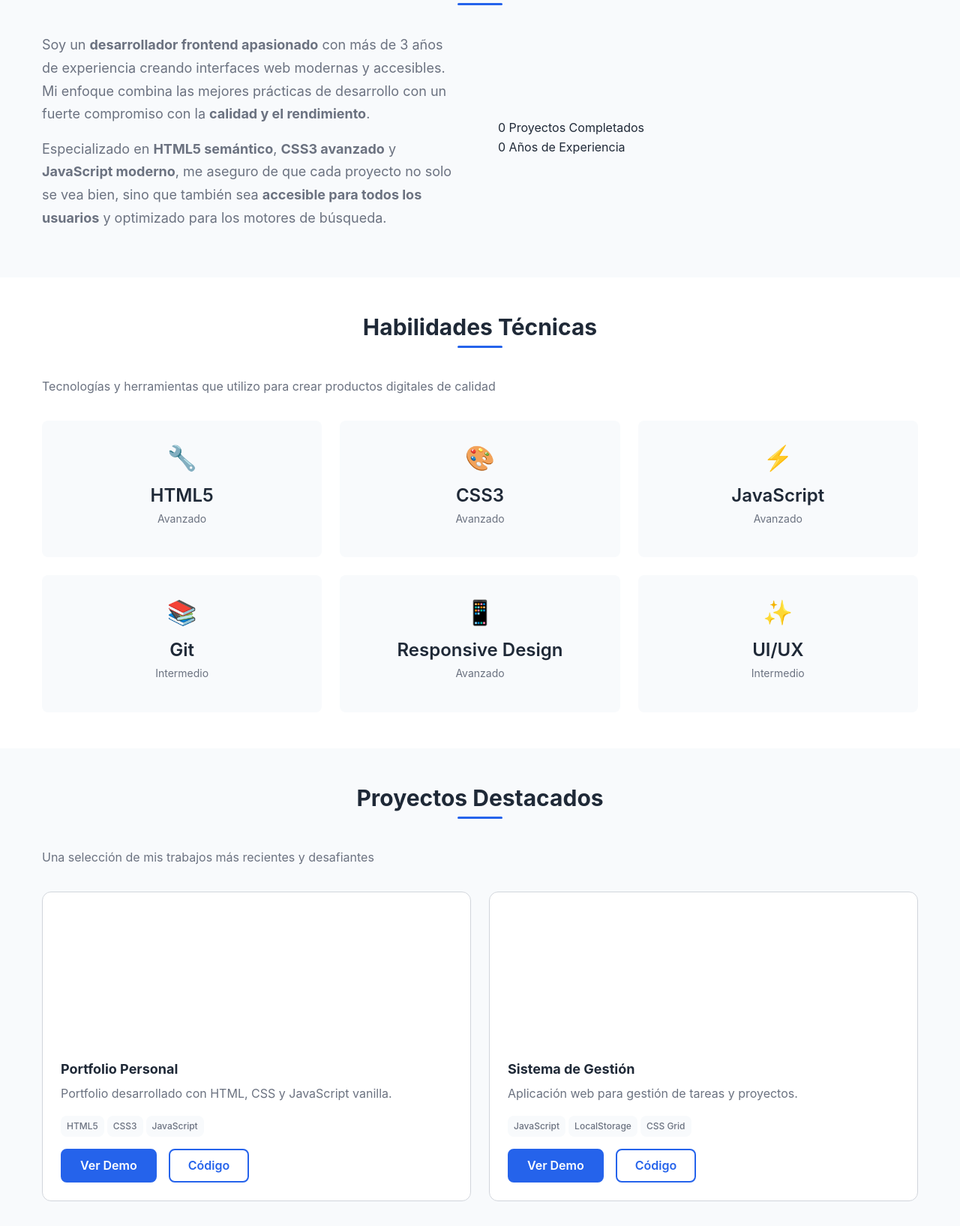
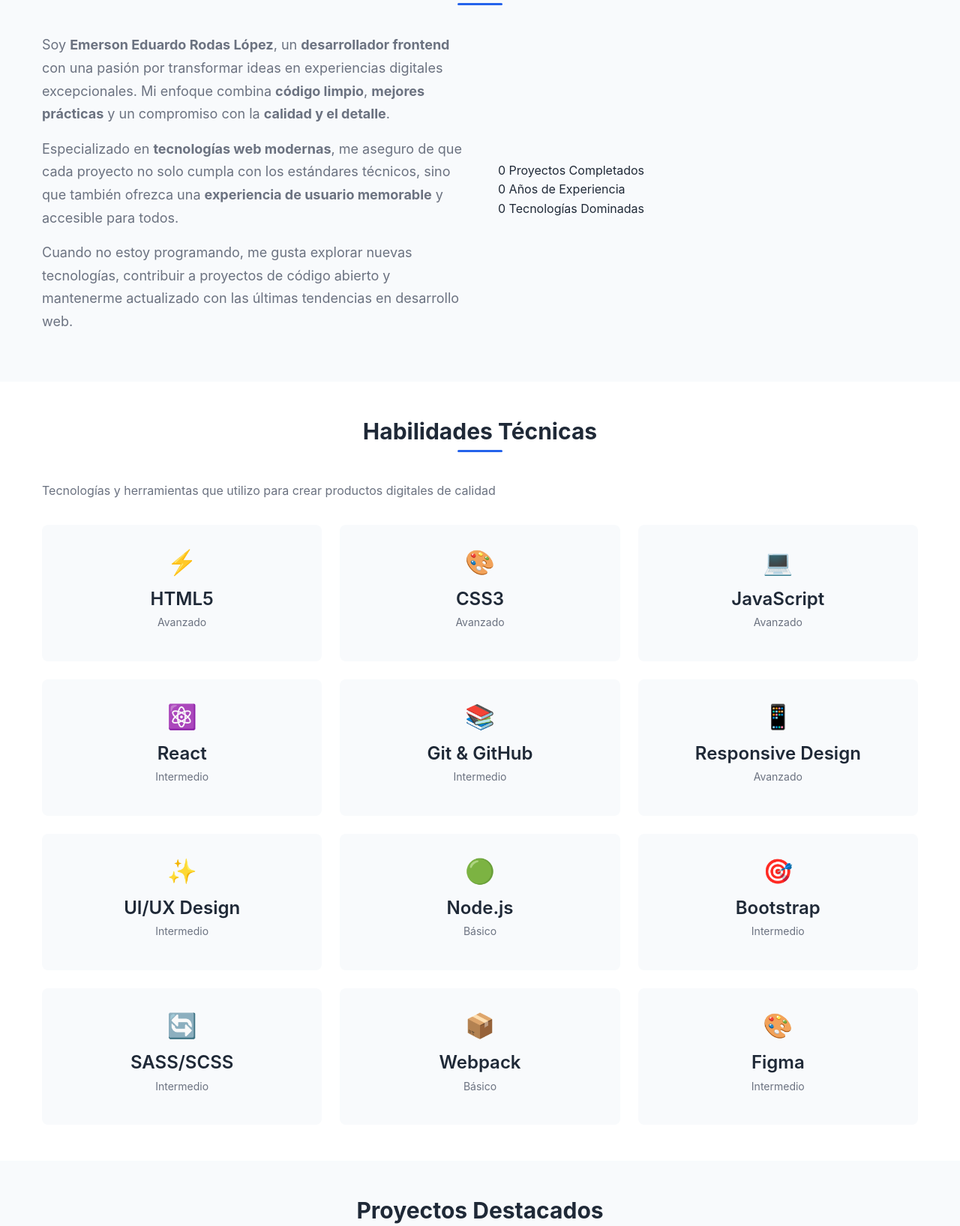
Before and after one commit to EmersonRodas9029/Portafolio_web, a website built with webpack: page index.html in a window 1280 px wide. Shown: the part 997-2632 px from the top of the page at 75% size. Built offline with nearby package versions, Linux system fonts and the light colour scheme; files whose address does not match are found by name.

Commit message:
feat: personalize content with Emerson Rodas information
- Updated all personal information (name, descriptions, social links)
- Customized skills and projects with real data
- Updated SEO meta tags and structured data
- Modified project descriptions and technologies
- Added personal touch to about section"

```diff
--- a/index.html
+++ b/index.html
@@ -5,48 +5,48 @@
   <meta name="viewport" content="width=device-width, initial-scale=1.0">
 
   <!-- Meta Tags SEO Básicos -->
-  <title>Juan Pérez - Desarrollador Frontend | Portfolio Profesional</title>
-  <meta name="description" content="Portfolio de Juan Pérez - Desarrollador Frontend especializado en HTML, CSS y JavaScript. Creo experiencias web excepcionales, accesibles y de alto rendimiento.">
-  <meta name="keywords" content="desarrollador frontend, portfolio, HTML, CSS, JavaScript, React, desarrollo web, accesibilidad web">
-  <meta name="author" content="Juan Pérez">
+  <title>Emerson Eduardo Rodas López - Desarrollador Frontend | Portfolio Profesional</title>
+  <meta name="description" content="Portfolio de Emerson Rodas - Desarrollador Frontend especializado en HTML, CSS y JavaScript. Creo experiencias web excepcionales, accesibles y de alto rendimiento.">
+  <meta name="keywords" content="desarrollador frontend, portfolio, HTML, CSS, JavaScript, React, desarrollo web, accesibilidad web, Emerson Rodas">
+  <meta name="author" content="Emerson Eduardo Rodas López">
   <meta name="robots" content="index, follow, max-snippet:150, max-image-preview:large">
 
   <!-- Canonical URL -->
-  <link rel="canonical" href="https://juanperez.dev">
+  <link rel="canonical" href="https://emersonrodas.dev">
 
   <!-- Open Graph / Facebook -->
   <meta property="og:type" content="website">
-  <meta property="og:url" content="https://juanperez.dev/">
-  <meta property="og:title" content="Juan Pérez - Desarrollador Frontend | Portfolio Profesional">
-  <meta property="og:description" content="Portfolio de Juan Pérez - Desarrollador Frontend especializado en HTML, CSS y JavaScript.">
-  <meta property="og:image" content="https://juanperez.dev/img/og-image.jpg">
+  <meta property="og:url" content="https://emersonrodas.dev/">
+  <meta property="og:title" content="Emerson Eduardo Rodas López - Desarrollador Frontend | Portfolio Profesional">
+  <meta property="og:description" content="Portfolio de Emerson Rodas - Desarrollador Frontend especializado en HTML, CSS y JavaScript.">
+  <meta property="og:image" content="https://emersonrodas.dev/img/og-image.jpg">
   <meta property="og:image:width" content="1200">
   <meta property="og:image:height" content="630">
   <meta property="og:locale" content="es_ES">
 
   <!-- Twitter -->
   <meta property="twitter:card" content="summary_large_image">
-  <meta property="twitter:url" content="https://juanperez.dev/">
-  <meta property="twitter:title" content="Juan Pérez - Desarrollador Frontend | Portfolio Profesional">
-  <meta property="twitter:description" content="Portfolio de Juan Pérez - Desarrollador Frontend especializado en HTML, CSS y JavaScript.">
-  <meta property="twitter:image" content="https://juanperez.dev/img/twitter-image.jpg">
+  <meta property="twitter:url" content="https://emersonrodas.dev/">
+  <meta property="twitter:title" content="Emerson Eduardo Rodas López - Desarrollador Frontend | Portfolio Profesional">
+  <meta property="twitter:description" content="Portfolio de Emerson Rodas - Desarrollador Frontend especializado en HTML, CSS y JavaScript.">
+  <meta property="twitter:image" content="https://emersonrodas.dev/img/twitter-image.jpg">
 
   <!-- Schema.org structured data -->
   <script type="application/ld+json">
     {
       "@context": "https://schema.org",
       "@type": "Person",
-      "name": "Juan Pérez",
+      "name": "Emerson Eduardo Rodas López",
       "jobTitle": "Desarrollador Frontend",
-      "url": "https://juanperez.dev",
+      "url": "https://emersonrodas.dev",
       "sameAs": [
-        "https://github.com/juanperez",
-        "https://linkedin.com/in/juanperez",
-        "https://twitter.com/juanperez"
+        "https://github.com/emersonrodas",
+        "https://linkedin.com/in/emersonrodas",
+        "https://twitter.com/emersonrodas"
       ],
       "knowsAbout": ["HTML5", "CSS3", "JavaScript", "React", "Accesibilidad Web", "SEO"],
       "description": "Desarrollador Frontend especializado en crear experiencias web excepcionales.",
-      "image": "https://juanperez.dev/img/profile.webp"
+      "image": "https://emersonrodas.dev/img/profile.webp"
     }
   </script>
 
@@ -84,8 +84,8 @@
 <header class="header" role="banner">
   <nav class="nav" role="navigation" aria-label="Navegación principal">
     <div class="nav__brand">
-      <a href="#inicio" class="nav__logo" aria-label="Juan Pérez - Inicio">
-        <strong>JP</strong>
+      <a href="#inicio" class="nav__logo" aria-label="Emerson Rodas - Inicio">
+        <strong>ER</strong>
       </a>
     </div>
 
@@ -126,11 +126,11 @@
     <div class="container">
       <div class="hero__content">
         <h1 id="hero-title" class="hero__title">
-          Hola, soy <span class="hero__name text-gradient">Juan Pérez</span>
+          Hola, soy <span class="hero__name text-gradient">Emerson Rodas</span>
         </h1>
         <p class="hero__description">
-          <strong>Desarrollador Frontend</strong> especializado en crear experiencias web
-          <strong>accesibles</strong>, <strong>rápidas</strong> y <strong>excepcionales</strong>
+          <strong>Desarrollador Frontend</strong> apasionado por crear experiencias web
+          <strong>innovadoras</strong>, <strong>accesibles</strong> y de <strong>alto rendimiento</strong>
         </p>
         <div class="hero__buttons">
           <a href="#proyectos" class="btn btn--primary">
@@ -146,7 +146,7 @@
       <div class="hero__image">
         <img
           src="img/profile.webp"
-          alt="Juan Pérez - Desarrollador Frontend sonriendo"
+          alt="Emerson Eduardo Rodas López - Desarrollador Frontend"
           width="400"
           height="400"
           loading="eager"
@@ -162,25 +162,34 @@
       <div class="about__content">
         <div class="about__text">
           <p>
-            Soy un <strong>desarrollador frontend apasionado</strong> con más de 3 años de experiencia
-            creando interfaces web modernas y accesibles. Mi enfoque combina las mejores prácticas
-            de desarrollo con un fuerte compromiso con la <strong>calidad y el rendimiento</strong>.
+            Soy <strong>Emerson Eduardo Rodas López</strong>, un <strong>desarrollador frontend</strong>
+            con una pasión por transformar ideas en experiencias digitales excepcionales.
+            Mi enfoque combina <strong>código limpio</strong>, <strong>mejores prácticas</strong>
+            y un compromiso con la <strong>calidad y el detalle</strong>.
           </p>
           <p>
-            Especializado en <strong>HTML5 semántico</strong>, <strong>CSS3 avanzado</strong> y
-            <strong>JavaScript moderno</strong>, me aseguro de que cada proyecto no solo se vea bien,
-            sino que también sea <strong>accesible para todos los usuarios</strong> y optimizado
-            para los motores de búsqueda.
+            Especializado en <strong>tecnologías web modernas</strong>, me aseguro de que cada
+            proyecto no solo cumpla con los estándares técnicos, sino que también
+            ofrezca una <strong>experiencia de usuario memorable</strong> y accesible para todos.
+          </p>
+          <p>
+            Cuando no estoy programando, me gusta explorar nuevas tecnologías,
+            contribuir a proyectos de código abierto y mantenerme actualizado
+            con las últimas tendencias en desarrollo web.
           </p>
         </div>
         <div class="about__stats">
           <div class="stat-card">
-            <span class="stat-number" data-count="50">0</span>
+            <span class="stat-number" data-count="15">0</span>
             <span class="stat-label">Proyectos Completados</span>
           </div>
           <div class="stat-card">
-            <span class="stat-number" data-count="3">0</span>
+            <span class="stat-number" data-count="2">0</span>
             <span class="stat-label">Años de Experiencia</span>
+          </div>
+          <div class="stat-card">
+            <span class="stat-number" data-count="10">0</span>
+            <span class="stat-label">Tecnologías Dominadas</span>
           </div>
         </div>
       </div>
@@ -270,11 +279,9 @@
           <span class="form__error-message" id="message-error" role="alert" aria-live="polite"></span>
         </div>
 
-        <button type="submit" class="btn btn--primary btn--submit">
+        <button type="submit" class="btn btn--primary">
           <span class="btn__text">Enviar Mensaje</span>
           <span class="btn__loading" aria-hidden="true">Enviando...</span>
-          <span class="btn__success" aria-hidden="true">¡Enviado!</span>
-          <span class="btn__error" aria-hidden="true">Error</span>
         </button>
       </form>
     </div>
@@ -285,18 +292,18 @@
 <footer class="footer" role="contentinfo">
   <div class="container">
     <div class="footer__content">
-      <p>&copy; 2024 <strong>Juan Pérez</strong>. Todos los derechos reservados.</p>
+      <p>&copy; 2025 <strong>Emerson Eduardo Rodas López</strong>. Todos los derechos reservados.</p>
 
       <div class="footer__social">
         <p class="sr-only">Redes sociales</p>
         <div class="social-links" role="list">
-          <a href="https://github.com/juanperez" class="social-link" target="_blank" rel="noopener noreferrer" aria-label="GitHub (se abre en nueva ventana)">
+          <a href="https://github.com/EmersonRodas9029/" class="social-link" target="_blank" rel="noopener noreferrer" aria-label="GitHub (se abre en nueva ventana)">
             <span class="social-icon" aria-hidden="true">🐙</span>
           </a>
-          <a href="https://linkedin.com/in/juanperez" class="social-link" target="_blank" rel="noopener noreferrer" aria-label="LinkedIn (se abre en nueva ventana)">
+          <a href="https://linkedin.com/in/emersonrodas" class="social-link" target="_blank" rel="noopener noreferrer" aria-label="LinkedIn (se abre en nueva ventana)">
             <span class="social-icon" aria-hidden="true">💼</span>
           </a>
-          <a href="https://twitter.com/juanperez" class="social-link" target="_blank" rel="noopener noreferrer" aria-label="Twitter (se abre en nueva ventana)">
+          <a href="https://twitter.com/emersonrodas" class="social-link" target="_blank" rel="noopener noreferrer" aria-label="Twitter (se abre en nueva ventana)">
             <span class="social-icon" aria-hidden="true">🐦</span>
           </a>
         </div>
--- a/js/main.js
+++ b/js/main.js
@@ -21,7 +21,7 @@ class PortfolioApp {
     // Configurar event listeners globales
     this.setupGlobalEvents();
 
-    console.log('🚀 Portfolio app initialized');
+    console.log('🚀 Portfolio app initialized - Emerson Rodas');
   }
 
   initializeModules() {
@@ -53,14 +53,19 @@ class PortfolioApp {
 
   async loadSkills() {
     try {
-      // Datos de ejemplo - luego podemos mover a un archivo JSON
       const skills = [
-        { name: 'HTML5', level: 'Avanzado', icon: '🔧', category: 'frontend' },
+        { name: 'HTML5', level: 'Avanzado', icon: '⚡', category: 'frontend' },
         { name: 'CSS3', level: 'Avanzado', icon: '🎨', category: 'frontend' },
-        { name: 'JavaScript', level: 'Avanzado', icon: '⚡', category: 'frontend' },
-        { name: 'Git', level: 'Intermedio', icon: '📚', category: 'tools' },
+        { name: 'JavaScript', level: 'Avanzado', icon: '💻', category: 'frontend' },
+        { name: 'React', level: 'Intermedio', icon: '⚛️', category: 'frontend' },
+        { name: 'Git & GitHub', level: 'Intermedio', icon: '📚', category: 'tools' },
         { name: 'Responsive Design', level: 'Avanzado', icon: '📱', category: 'frontend' },
-        { name: 'UI/UX', level: 'Intermedio', icon: '✨', category: 'design' }
+        { name: 'UI/UX Design', level: 'Intermedio', icon: '✨', category: 'design' },
+        { name: 'Node.js', level: 'Básico', icon: '🟢', category: 'backend' },
+        { name: 'Bootstrap', level: 'Intermedio', icon: '🎯', category: 'frontend' },
+        { name: 'SASS/SCSS', level: 'Intermedio', icon: '🔄', category: 'frontend' },
+        { name: 'Webpack', level: 'Básico', icon: '📦', category: 'tools' },
+        { name: 'Figma', level: 'Intermedio', icon: '🎨', category: 'design' }
       ];
 
       this.renderSkills(skills);
@@ -87,29 +92,47 @@ class PortfolioApp {
       const projects = [
         {
           title: 'Portfolio Personal',
-          description: 'Portfolio desarrollado con HTML, CSS y JavaScript vanilla.',
-          technologies: ['HTML5', 'CSS3', 'JavaScript'],
+          description: 'Portfolio profesional desarrollado con HTML5, CSS3 y JavaScript vanilla. Incluye diseño responsive, modo oscuro/claro y optimización SEO.',
+          technologies: ['HTML5', 'CSS3', 'JavaScript', 'Git', 'Responsive Design'],
           image: 'img/projects/portfolio.webp',
-          demoUrl: '#',
-          codeUrl: 'https://github.com/tu-usuario/portfolio',
+          demoUrl: 'https://emersonrodas.dev',
+          codeUrl: 'https://github.com/emersonrodas/portfolio',
           featured: true
         },
         {
-          title: 'Sistema de Gestión',
-          description: 'Aplicación web para gestión de tareas y proyectos.',
-          technologies: ['JavaScript', 'LocalStorage', 'CSS Grid'],
+          title: 'Sistema de Gestión de Tareas',
+          description: 'Aplicación web para gestión de tareas con LocalStorage, filtros dinámicos y persistencia de datos.',
+          technologies: ['JavaScript', 'LocalStorage', 'CSS Grid', 'Flexbox'],
           image: 'img/projects/task-manager.webp',
           demoUrl: '#',
-          codeUrl: '#',
+          codeUrl: 'https://github.com/emersonrodas/task-manager',
           featured: true
         },
         {
-          title: 'E-commerce Básico',
-          description: 'Tienda online con carrito de compras funcional.',
-          technologies: ['JavaScript', 'CSS', 'HTML5'],
+          title: 'E-commerce Moderno',
+          description: 'Tienda online con carrito de compras, filtros de productos y diseño completamente responsive.',
+          technologies: ['JavaScript', 'CSS3', 'HTML5', 'Responsive Design'],
           image: 'img/projects/ecommerce.webp',
           demoUrl: '#',
-          codeUrl: '#',
+          codeUrl: 'https://github.com/emersonrodas/ecommerce',
+          featured: true
+        },
+        {
+          title: 'Weather App',
+          description: 'Aplicación del clima con API integration, geolocalización y interfaz intuitiva.',
+          technologies: ['JavaScript', 'API REST', 'Async/Await', 'CSS3'],
+          image: 'img/projects/weather-app.webp',
+          demoUrl: '#',
+          codeUrl: 'https://github.com/emersonrodas/weather-app',
+          featured: false
+        },
+        {
+          title: 'Blog Personal',
+          description: 'Blog desarrollado con JavaScript vanilla, sistema de comentarios y diseño minimalista.',
+          technologies: ['JavaScript', 'CSS3', 'HTML5', 'LocalStorage'],
+          image: 'img/projects/blog.webp',
+          demoUrl: '#',
+          codeUrl: 'https://github.com/emersonrodas/blog',
           featured: false
         }
       ];
@@ -129,11 +152,17 @@ class PortfolioApp {
     projectsGrid.innerHTML = featuredProjects.map(project => `
       <article class="project-card reveal-item">
         <div class="project-card__image-container">
-                    <img src="${project.image}" alt="${project.title}" class="project-card__image" loading="lazy">
+          <img src="${project.image}" alt="${project.title} - Desarrollado por Emerson Rodas" class="project-card__image" loading="lazy">
           <div class="project-card__overlay">
             <div class="project-card__links--overlay">
-                            <a href="${project.demoUrl}" class="btn btn--primary" target="_blank" rel="noopener">Demo</a>
-                            <a href="${project.codeUrl}" class="btn btn--secondary" target="_blank" rel="noopener">Código</a>
+              ${project.demoUrl !== '#' ? `
+                <a href="${project.demoUrl}" class="btn btn--primary" target="_blank" rel="noopener noreferrer" aria-label="Ver demo de ${project.title}">
+                  Demo
+                </a>
+              ` : ''}
+              <a href="${project.codeUrl}" class="btn btn--secondary" target="_blank" rel="noopener noreferrer" aria-label="Ver código de ${project.title}">
+                Código
+              </a>
             </div>
           </div>
         </div>
@@ -146,30 +175,87 @@ class PortfolioApp {
             `).join('')}
           </div>
           <div class="project-card__links">
-                        <a href="${project.demoUrl}" class="btn btn--primary" target="_blank" rel="noopener">Ver Demo</a>
-                        <a href="${project.codeUrl}" class="btn btn--secondary" target="_blank" rel="noopener">Código</a>
+            ${project.demoUrl !== '#' ? `
+              <a href="${project.demoUrl}" class="btn btn--primary" target="_blank" rel="noopener noreferrer">
+                Ver Demo
+              </a>
+            ` : ''}
+            <a href="${project.codeUrl}" class="btn btn--secondary" target="_blank" rel="noopener noreferrer">
+              Ver Código
+            </a>
           </div>
         </div>
       </article>
     `).join('');
   }
 
-  loadExperience() {
-    // Para implementar luego
-    console.log('Experience loading ready');
+  async loadExperience() {
+    try {
+      const experience = [
+        {
+          period: '2023 - Presente',
+          position: 'Desarrollador Frontend Freelance',
+          company: 'Proyectos Independientes',
+          description: 'Desarrollo de aplicaciones web responsive y sitios portfolio para clientes. Especializado en JavaScript vanilla y mejores prácticas de desarrollo web.',
+          technologies: ['HTML5', 'CSS3', 'JavaScript', 'Git', 'Responsive Design']
+        },
+        {
+          period: '2022 - 2023',
+          position: 'Practicante Desarrollo Web',
+          company: 'Proyectos Académicos',
+          description: 'Desarrollo de proyectos académicos y personales para fortalecer habilidades en desarrollo frontend y mejores prácticas de código.',
+          technologies: ['HTML5', 'CSS3', 'JavaScript', 'Bootstrap', 'Figma']
+        }
+      ];
+
+      // Esta función puede ser extendida para mostrar experiencia en una nueva sección
+      console.log('Experience data loaded:', experience);
+    } catch (error) {
+      console.error('Error loading experience:', error);
+    }
   }
 
   handleGlobalError(event) {
     console.error('Global error:', event.error);
     // Aquí podríamos enviar errores a un servicio de monitoring
+    // Por ejemplo: this.sendErrorToAnalytics(event.error);
   }
 
   monitorPerformance() {
     // Monitoring básico de performance
     window.addEventListener('load', () => {
-      const loadTime = performance.timing.loadEventEnd - performance.timing.navigationStart;
-      console.log(`📊 Page loaded in ${loadTime}ms`);
+      if (performance.getEntriesByType('navigation').length > 0) {
+        const navEntry = performance.getEntriesByType('navigation')[0];
+        const loadTime = navEntry.loadEventEnd - navEntry.navigationStart;
+        console.log(`📊 Page loaded in ${loadTime}ms - Emerson Rodas Portfolio`);
+
+        // Podemos enviar estas métricas a un servicio de analytics
+        this.trackPerformanceMetrics(loadTime);
+      }
     });
+  }
+
+  trackPerformanceMetrics(loadTime) {
+    // Aquí podrías integrar con Google Analytics o otro servicio
+    const metrics = {
+      loadTime: loadTime,
+      userAgent: navigator.userAgent,
+      timestamp: new Date().toISOString()
+    };
+
+    console.log('Performance Metrics:', metrics);
+  }
+
+  // Método adicional para futuras expansiones
+  async loadTestimonials() {
+    // Para implementar cuando tengas testimonios de clientes
+    console.log('Testimonials section ready for implementation');
+  }
+
+  // Método para cargar certificaciones
+  async loadCertifications() {
+    // Para implementar cuando tengas certificaciones
+    console.log('Certifications section ready for implementation');
   }
 }
 
@@ -178,5 +264,11 @@ document.addEventListener('DOMContentLoaded', () => {
   new PortfolioApp();
 });
 
+// Manejar el evento de antes de descargar la página (para analytics)
+window.addEventListener('beforeunload', () => {
+  // Aquí podrías enviar datos de analytics de salida
+  console.log('User leaving portfolio - Emerson Rodas');
+});
+
 // Export para tests (si los agregamos después)
 export default PortfolioApp;
```
Lines whose indentation alone changed are shown as unchanged.
